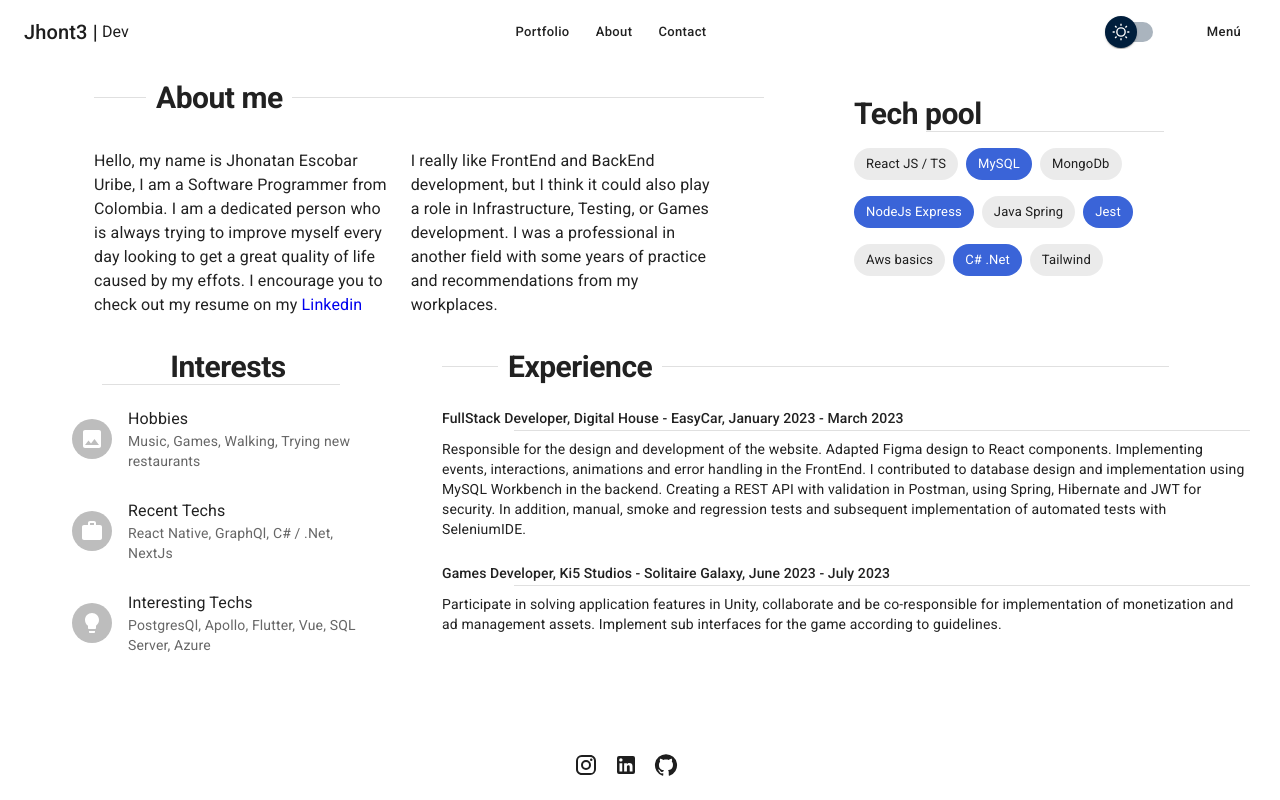
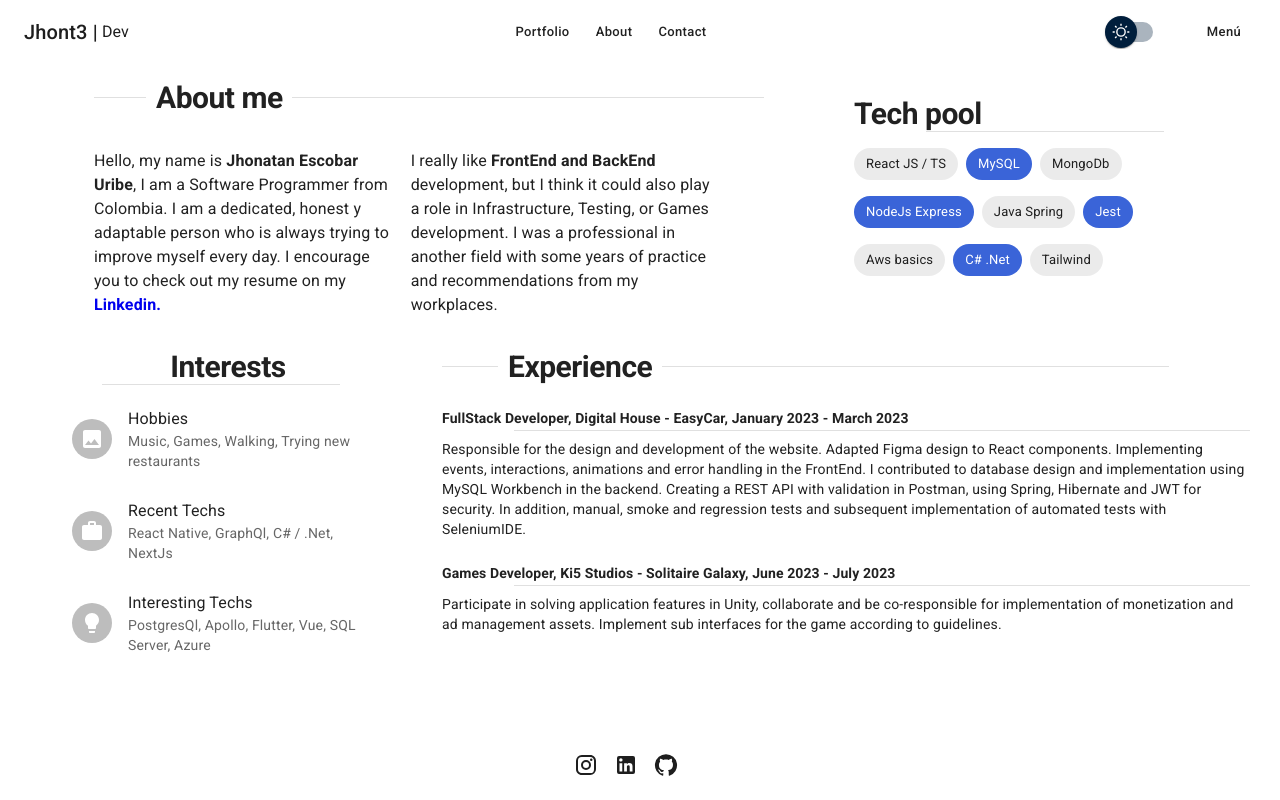
Before and after one commit to Jhont3/my-portfolio-nextjs, a Next.js app in the folder jhont3-portfolio/: page /about in a window 1280 px wide. Built offline with nearby package versions, Linux system fonts and the light colour scheme.

Commit message:
correction route file js.png, visual few changues in about page

```diff
--- a/jhont3-portfolio/database/products.ts
+++ b/jhont3-portfolio/database/products.ts
@@ -22,7 +22,7 @@ export const initialData: SeedData = {
             description: "This is my portfolio or banner of my best projects FullStack, created with Astro, JavaScript and Tailwind",
             images: [
                 'demo-astro-portfolio.png',
-                'js.png',
+                'Js.png',
             ],
             slug: "astro_portfolio",
             type: 'FrontEnd',
--- a/jhont3-portfolio/pages/about/index.tsx
+++ b/jhont3-portfolio/pages/about/index.tsx
@@ -1,5 +1,5 @@
 import type { NextPage } from "next";
-import { Box, Grid, Typography, Divider, Stack, Chip, List, ListItem, ListItemAvatar, Avatar,} from "@mui/material";
+import { Box, Grid, Typography, Divider, Stack, Chip, List, ListItem, ListItemAvatar, Avatar } from "@mui/material";
 import ImageIcon from "@mui/icons-material/Image";
 import ListItemText from "@mui/material/ListItemText";
 import WorkIcon from "@mui/icons-material/Work";
@@ -29,22 +29,23 @@ const Home: NextPage = () => {
 
           <Grid container spacing={2} sx={{ mt: 1 }}>
             <Grid item xs={12} sm={5} sx={{ mt: "10px" }}>
-              Hello, my name is Jhonatan Escobar Uribe, I am a Software
-              Programmer from Colombia. I am a dedicated person who is always
-              trying to improve myself every day looking to get a great quality
-              of life caused by my effots. I encourage you to check out my
-              resume on my{" "}
+              Hello, my name is <strong>Jhonatan Escobar Uribe</strong>, I am a Software
+              Programmer from Colombia. I am a dedicated, honest y adaptable
+              person who is always trying to improve myself every day. I
+              encourage you to check out my resume on my {' '}
+              <strong>
                 <a
                   href="https://www.linkedin.com/feed/update/urn:li:activity:7047288209386430464/"
                   target="_blank"
                   rel="noopener noreferrer"
                   style={{ textDecoration: "none" }}
                 >
-                Linkedin
+                  Linkedin.
                 </a>
+              </strong>
             </Grid>
             <Grid item xs={12} sm={5} sx={{ mt: "10px" }}>
-              I really like FrontEnd and BackEnd development, but I think it
+              I really like <strong>FrontEnd and BackEnd</strong>  development, but I think it
               could also play a role in Infrastructure, Testing, or Games
               development. I was a professional in another field with some years
               of practice and recommendations from my workplaces.
@@ -140,8 +141,9 @@ const Home: NextPage = () => {
 
           <Box sx={{ mt: 3 }}>
             <Typography variant="subtitle2">
-              FullStack Developer, Digital House - EasyCar, January 2023 - March
-              2023
+              <strong>
+                FullStack Developer, Digital House - EasyCar, January 2023 - March 2023
+              </strong>
             </Typography>
             <Divider variant="inset" />
             <Typography variant="body2" sx={{ mt: 1 }}>
@@ -158,8 +160,9 @@ const Home: NextPage = () => {
 
           <Box sx={{ mt: 3 }}>
             <Typography variant="subtitle2">
-              Games Developer, Ki5 Studios - Solitaire Galaxy, June 2023 -
-              July 2023
+              <strong>
+                Games Developer, Ki5 Studios - Solitaire Galaxy, June 2023 - July 2023
+              </strong>
             </Typography>
             <Divider variant="inset" />
             <Typography variant="body2" sx={{ mt: 1 }}>
```
Lines whose indentation alone changed are shown as unchanged.
